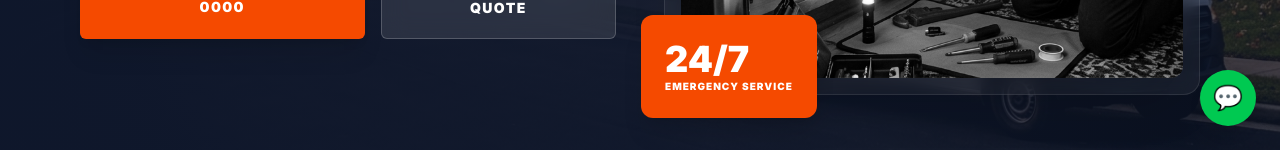
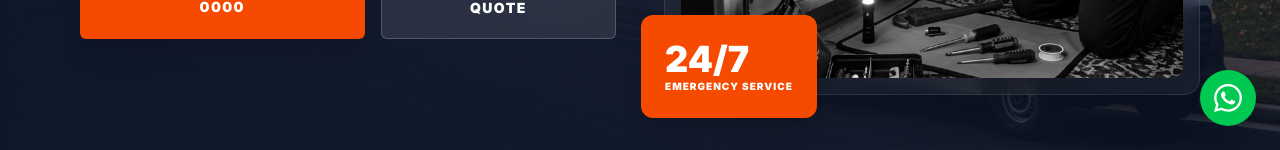
Before and after one commit to sifosman/drain-cleaning, a Next.js app: page / in a window 1280 px wide. Shown: the part 650-800 px from the top of the page. Built offline with nearby package versions, Linux system fonts and the light colour scheme; no server answers.

Commit message:
Update WhatsApp button to use official icon and South African number +27658475289

```diff
--- a/app/page.tsx
+++ b/app/page.tsx
@@ -3,7 +3,7 @@
 const PHONE = "(865) 430-0000";
 const PHONE_HREF = "tel:+18654300000";
 const WHATSAPP_HREF =
-  "https://wa.me/18654300000?text=Hi%2C%20I%20need%20drain%20cleaning%20in%20Knoxville";
+  "https://wa.me/27658475289?text=Hi%2C%20I%20need%20drain%20cleaning%20in%20Knoxville";
 
 const faqSchema = {
   "@context": "https://schema.org",
@@ -433,9 +433,16 @@
         target="_blank"
         rel="noopener noreferrer"
         aria-label="Chat on WhatsApp"
-        className="fixed bottom-6 right-6 z-50 bg-green-500 hover:bg-green-600 text-white w-14 h-14 rounded-full flex items-center justify-center shadow-lg text-2xl transition-colors"
+        className="fixed bottom-6 right-6 z-50 bg-green-500 hover:bg-green-600 text-white w-14 h-14 rounded-full flex items-center justify-center shadow-lg transition-colors"
       >
-        💬
+        <svg
+          xmlns="http://www.w3.org/2000/svg"
+          viewBox="0 0 24 24"
+          fill="currentColor"
+          className="w-7 h-7"
+        >
+          <path d="M17.472 14.382c-.297-.149-1.758-.867-2.03-.967-.273-.099-.471-.148-.67.15-.197.297-.767.966-.94 1.164-.173.199-.347.223-.644.075-.297-.15-1.255-.463-2.39-1.475-.883-.788-1.48-1.761-1.653-2.059-.173-.297-.018-.458.13-.606.134-.133.298-.347.446-.52.149-.174.198-.298.298-.497.099-.198.05-.371-.025-.52-.075-.149-.669-1.612-.916-2.207-.242-.579-.487-.5-.669-.51-.173-.008-.371-.01-.57-.01-.198 0-.52.074-.792.372-.272.297-1.04 1.016-1.04 2.479 0 1.462 1.065 2.875 1.213 3.074.149.198 2.096 3.2 5.077 4.487.709.306 1.262.489 1.694.625.712.227 1.36.195 1.871.118.571-.085 1.758-.719 2.006-1.413.248-.694.248-1.289.173-1.413-.074-.124-.272-.198-.57-.347m-5.421 7.403h-.004a9.87 9.87 0 01-5.031-1.378l-.361-.214-3.741.982.998-3.648-.235-.374a9.86 9.86 0 01-1.51-5.26c.001-5.45 4.436-9.884 9.888-9.884 2.64 0 5.122 1.03 6.988 2.898a9.825 9.825 0 012.893 6.994c-.003 5.45-4.437 9.884-9.885 9.884m8.413-18.297A11.815 11.815 0 0012.05 0C5.495 0 .16 5.335.157 11.892c0 2.096.547 4.142 1.588 5.945L.057 24l6.305-1.654a11.882 11.882 0 005.683 1.448h.005c6.554 0 11.89-5.335 11.893-11.893a11.821 11.821 0 00-3.48-8.413z"/>
+        </svg>
       </a>
     </>
   );
```
